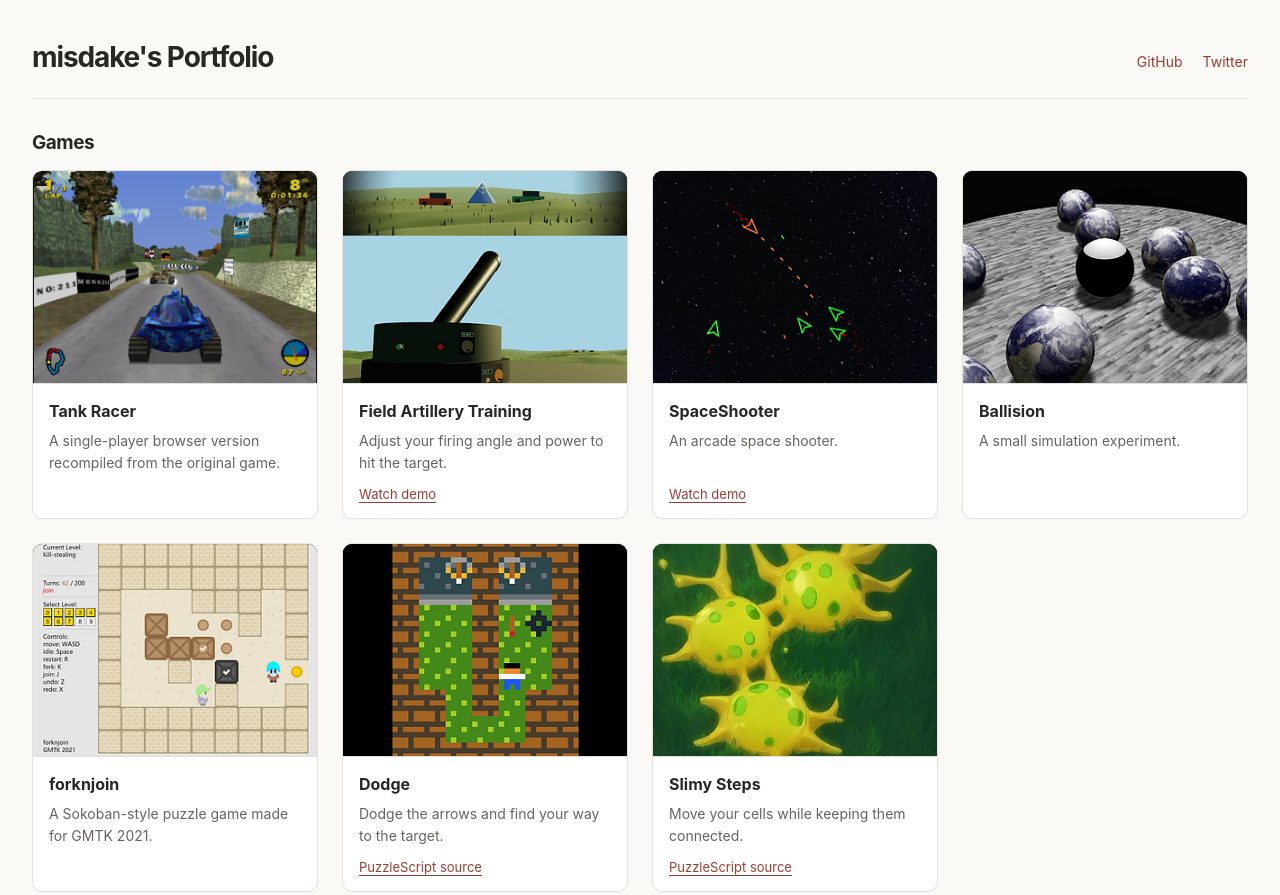
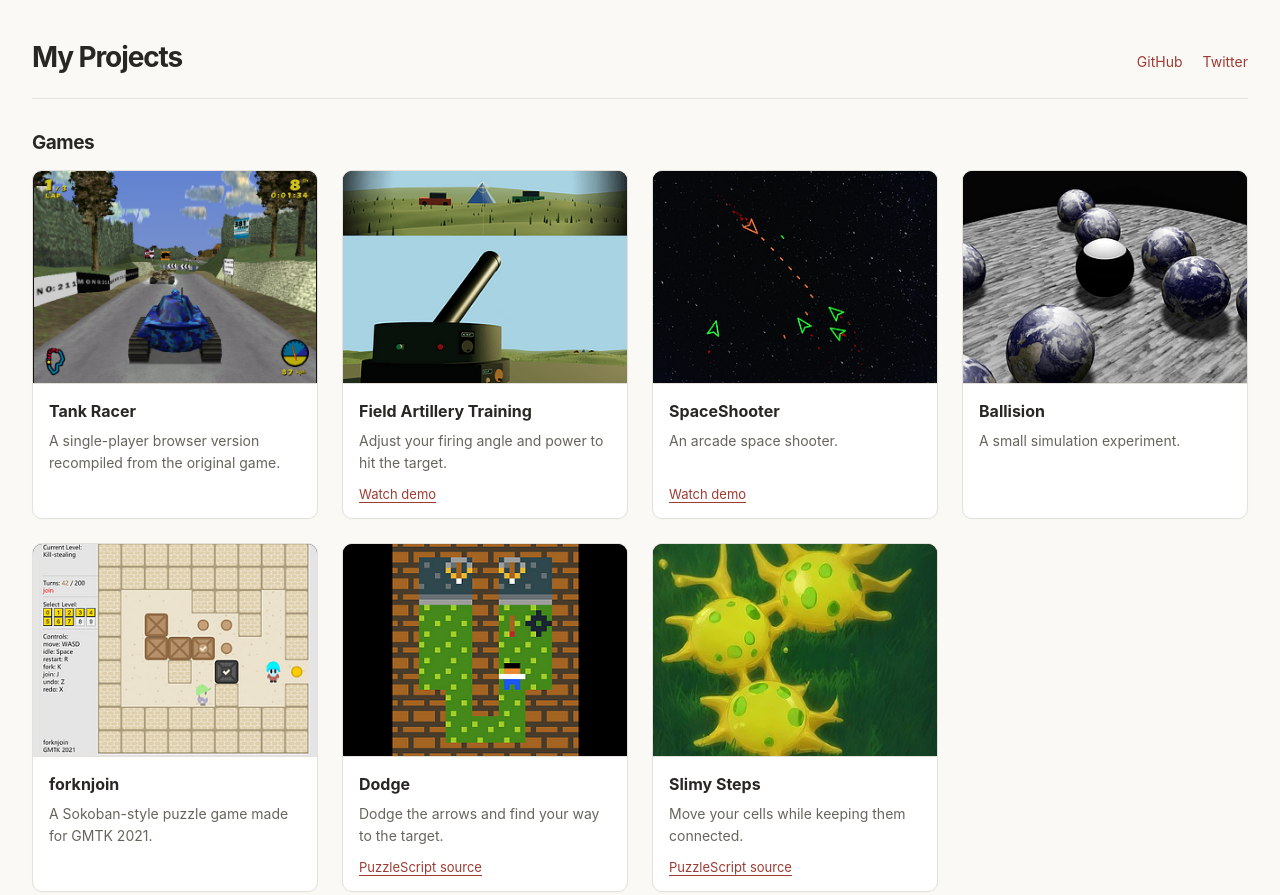
Before and after one commit to misdake/misdake.github.io, a plain HTML site: page index.html in a window 1280 px wide. Shown: the top 895 px of the page. Drawn offline with Linux system fonts and the light colour scheme.

Commit message:
Rename portfolio title to My Projects

```diff
--- a/index.html
+++ b/index.html
@@ -4,7 +4,7 @@
 <meta charset="utf-8">
 <meta name="viewport" content="width=device-width, initial-scale=1">
 <meta name="description" content="Games, interactive worlds, and tools by misdake.">
-<title>misdake's Portfolio</title>
+<title>My Projects</title>
 <link rel="icon" href="favicon.ico">
 <style>
   * { box-sizing: border-box; }
@@ -56,7 +56,7 @@
 <body>
 <div class="container">
   <header>
-    <h1>misdake's Portfolio</h1>
+    <h1>My Projects</h1>
     <nav class="social-links" aria-label="Social links">
       <a href="https://github.com/misdake" target="_blank" rel="noopener noreferrer">GitHub</a>
       <a href="https://twitter.com/rSkip" target="_blank" rel="noopener noreferrer" title="@rSkip">Twitter</a>
```
Also changed, not shown: 1 other file.
